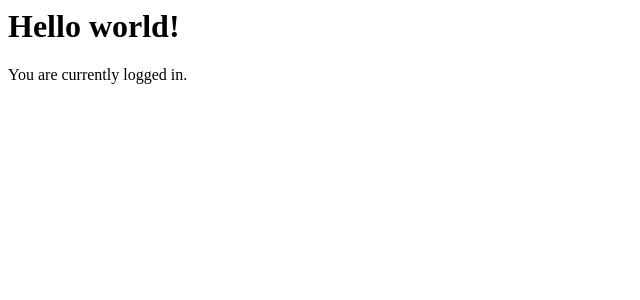
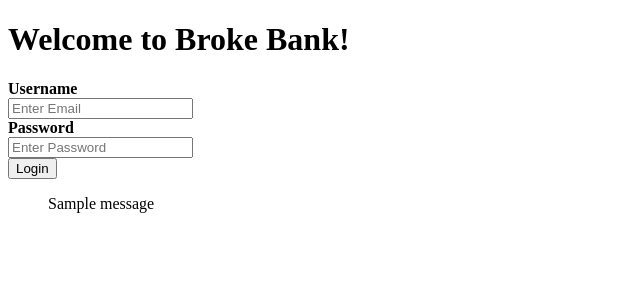
Before and after one commit to anilmawji/broke-bank, a Flask app: page / in a window 1280 px wide. Shown: the top 300 px of the page, without its empty margins (0-640 px from the left). Run offline with Flask 3, Linux system fonts and the light colour scheme; data comes from the database, SQL or seed files in the repository; both versions use the stored data as it was after the commit; one stand-in notice (Sample message) is shown.

Commit message:
functional login

```diff
--- a/main.py
+++ b/main.py
@@ -1,54 +1,62 @@
-from flask import Flask, render_template
+from flask import Flask, render_template, request, redirect, url_for, flash
 import mysql.connector
 from dotenv import load_dotenv
 import os
 
 
-load_dotenv()
 app = Flask(__name__, template_folder='templates')
+app.secret_key = 'your_secret_key_here'
 
 
 def try_connect_db():
     try:
         return mysql.connector.connect(
-            host="localhost",
+            host='localhost',
             user=os.environ['MYSQL_USER'],
             password=os.environ['MYSQL_PASSWORD'],
-            database="banking_platform"
+            database='banking_platform'
         )
     except mysql.connector.Error:
         return None
 
 
-@app.route('/')
+@app.route('/', methods=['GET', 'POST'])
 
 def index():
-    database = try_connect_db()
+    if request.method == 'POST':
+        username = request.form['username']
+        password = request.form['password']
 
-    if database is None:
-        return "<h1>Loading...</h1>"
+        database = try_connect_db()
+        if database is None:
+            return '<h1>Loading...</h1>'
 
-    cursor = database.cursor()
+        cursor = database.cursor()
+        cursor.execute(f"SELECT * FROM users WHERE username = '{username}' AND user_password = '{password}'")
+        user = cursor.fetchone()
 
-    user_input = "janesmith2@email.com' OR 1=1 -- "
-    query = f"SELECT * FROM users WHERE email_address = '{user_input}'"
+        if user:
+            # If the user exists in the database, redirect to transactions page
+            return redirect(url_for('transactions'))
+        else:
+            # If the login fails, show an error message
+            flash('Invalid username or password', 'error')
 
-    cursor.execute(query)
-    result = cursor.fetchall()
-
-    for x in result:
-        print(x)
-
-    return render_template('index.html', logged_in=True)
+    return render_template('index.html')
 
 
 @app.route('/transactions')
 
 def transactions():
-    return render_template('transactions.html', logged_in=True)
+    return render_template('transactions.html')
 
 
 @app.errorhandler(404)
 
 def page_not_found(e):
     return render_template('404.html'), 404
+
+
+if __name__ == '__main__':
+    load_dotenv()
+    app.run(debug=True)
--- a/templates/index.html
+++ b/templates/index.html
@@ -1,7 +1,37 @@
-<h1>Hello world!</h1>
+<!doctype html>
+<html lang="en">
+    <head>
+        <meta charset="utf-8">
+        <title>Broke Bank</title>
+    </head>
 
-{% if logged_in == true %}
-<p>You are currently logged in.</p>
-{% else %}
-<p>You are currently logged out.</p>
-{% endif %}
+    <body>
+        <h1>Welcome to Broke Bank!</h1>
+
+        <form method="post">
+            <div class="container">
+                <label for="username"><b>Username</b></label>
+                <br />
+                <input type="text" placeholder="Enter Email" name="username" required>
+                <br />
+                <label for="password"><b>Password</b></label>
+                <br />
+                <input type="text" placeholder="Enter Password" name="password" required>
+                <br />
+                <button type="submit">Login</button>
+            </div>
+        </form>
+
+        <!-- Display flash message if exists -->
+        {% with messages = get_flashed_messages(with_categories=true) %}
+            {% if messages %}
+                <ul>
+                    {% for category, message in messages %}
+                        <p class="{{ category }}">{{ message }}</p>
+                    {% endfor %}
+                </ul>
+            {% endif %}
+        {% endwith %}
+
+    </body>
+</html>
```
Also changed, not shown: bank-data.sql (+18 -18 lines), templates/404.html (+9 -1 lines), templates/transactions.html (+11 -0 lines).
